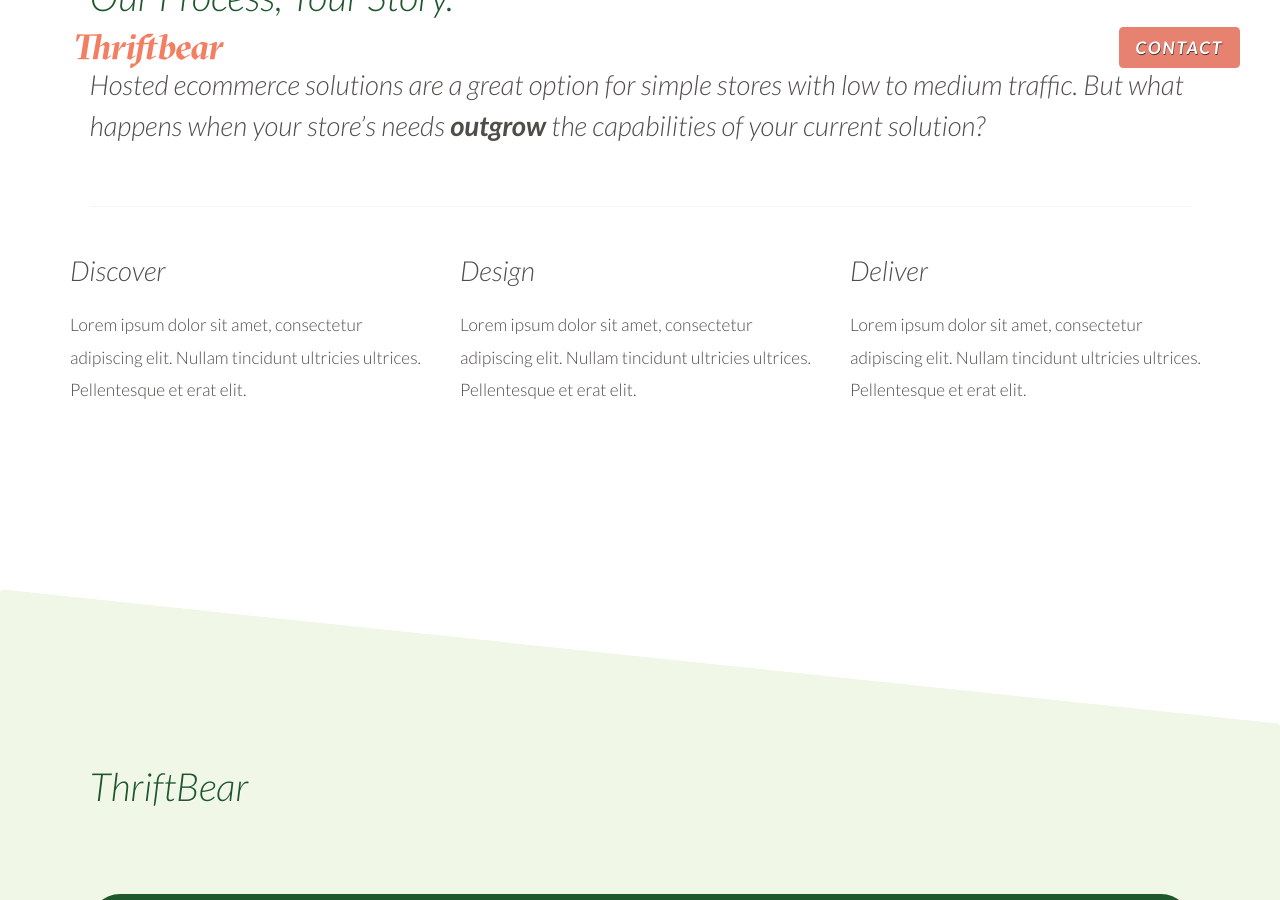
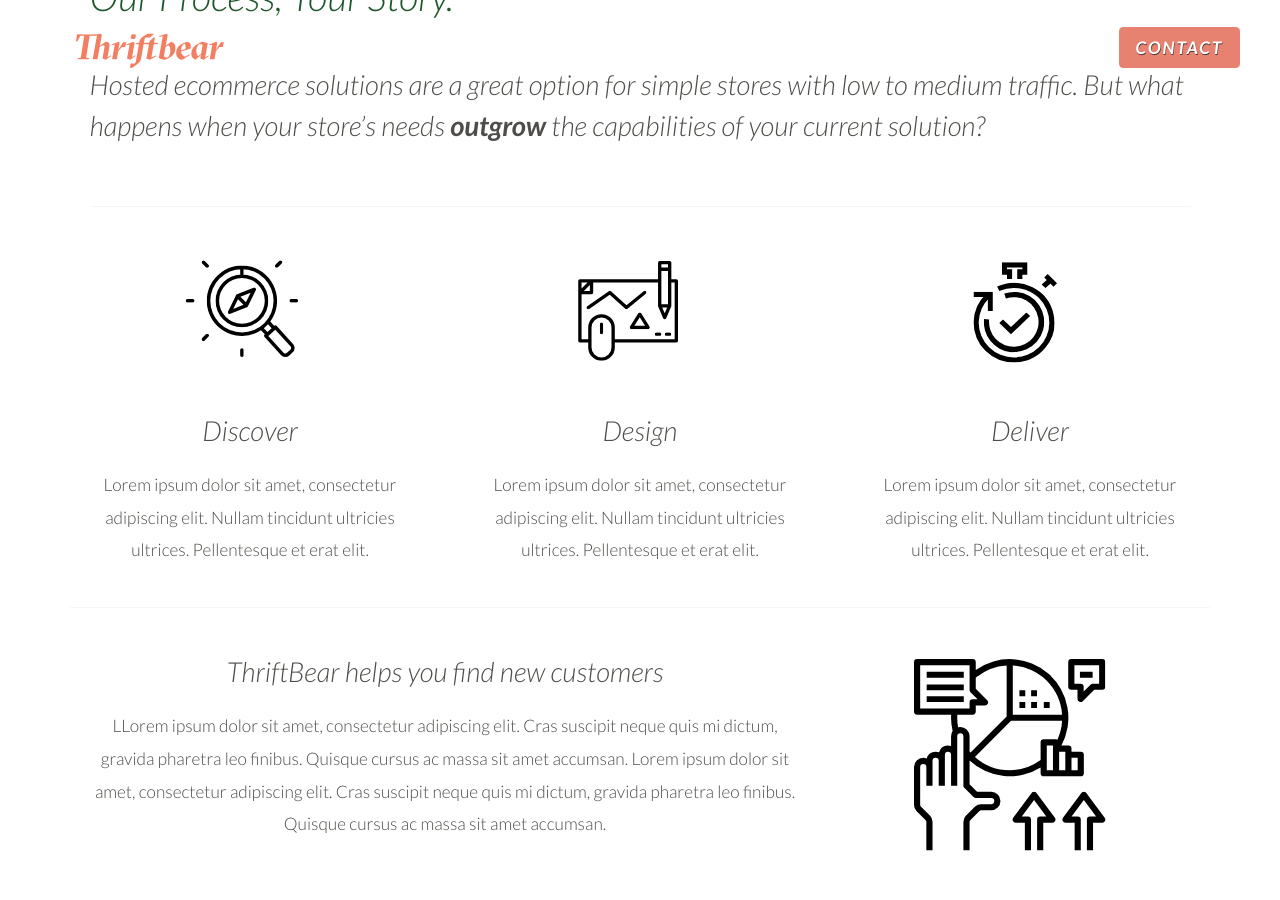
Before and after one commit to thriftbear/thriftbear-spa, a Jekyll site: the page built from src/index.html, in a window 1280 px wide and 900 px high, scrolled down 849 px. Built offline with Jekyll 4.4.1, drawn with Linux system fonts in a browser that asks for light colours; comment, search, counter and statistics services are not loaded.

Commit message:
basic rsync deploy script, moar iconz

```diff
--- a/src/_includes/mission.html
+++ b/src/_includes/mission.html
@@ -15,17 +15,50 @@
     </div>
 
     <div class="row">
-      <div class="col-xs-4">
+      <div class="col-sm-4 col-xs-12 text-center">
+        <img class="vector-icon"
+          src="{{ 'assets/svg/magnifier.svg' | relative_url }}"
+          onerror="this.onerror=null; this.src='{{ \'assets/svg/magnifier.png\' | relative_url }}'"
+          alt="{{ site.title }}" title="{{ site.title }}"
+        >
         <h3>Discover</h3>
         <p>Lorem ipsum dolor sit amet, consectetur adipiscing elit. Nullam tincidunt ultricies ultrices. Pellentesque et erat elit.</p>
       </div>
-      <div class="col-xs-4">
+      <div class="col-sm-4 col-xs-12 text-center">
+          <img class="vector-icon"
+            src="{{ 'assets/svg/pen.svg' | relative_url }}"
+            onerror="this.onerror=null; this.src='{{ \'assets/svg/pen.png\' | relative_url }}'"
+            alt="{{ site.title }}" title="{{ site.title }}"
+          >
         <h3>Design</h3>
         <p>Lorem ipsum dolor sit amet, consectetur adipiscing elit. Nullam tincidunt ultricies ultrices. Pellentesque et erat elit.</p>
       </div>
-      <div class="col-xs-4">
+      <div class="col-sm-4 col-xs-12 text-center">
+          <img class="vector-icon"
+            src="{{ 'assets/svg/timer.svg' | relative_url }}"
+            onerror="this.onerror=null; this.src='{{ \'assets/svg/timer.png\' | relative_url }}'"
+            alt="{{ site.title }}" title="{{ site.title }}"
+          >
         <h3>Deliver</h3>
         <p>Lorem ipsum dolor sit amet, consectetur adipiscing elit. Nullam tincidunt ultricies ultrices. Pellentesque et erat elit.</p>
+      </div>
+    </div>
+
+    <div class="row">
+      <div class="col-xs-12">
+          <hr>
+      </div>
+
+      <div class="col-sm-8 col-xs-12 text-center">
+        <h3>ThriftBear helps you find new customers</h3>
+        <p>LLorem ipsum dolor sit amet, consectetur adipiscing elit. Cras suscipit neque quis mi dictum, gravida pharetra leo finibus. Quisque cursus ac massa sit amet accumsan. Lorem ipsum dolor sit amet, consectetur adipiscing elit. Cras suscipit neque quis mi dictum, gravida pharetra leo finibus. Quisque cursus ac massa sit amet accumsan.</p>
+      </div>
+      <div class="col-sm-4 col-xs-12 text-center">
+          <img class="vector-icon-lg"
+            src="{{ 'assets/svg/charts.svg' | relative_url }}"
+            onerror="this.onerror=null; this.src='{{ \'assets/svg/charts.png\' | relative_url }}'"
+            alt="{{ site.title }}" title="{{ site.title }}"
+          >
       </div>
     </div>
 
--- a/src/_sass/_components.scss
+++ b/src/_sass/_components.scss
@@ -361,3 +361,13 @@ ul.social-buttons {
     }
   }
 }
+.vector-icon {
+  width: 14rem;
+  height: auto;
+  padding: 2rem 2rem 2rem 0;
+}
+.vector-icon-lg {
+  width: 28rem;
+  height: auto;
+  padding: 0 4rem 4rem 0;
+}
```
Also changed, not shown: src/assets/img/charts.png (added), src/assets/img/magnifier.png (added), src/assets/img/pen.png (added), src/assets/img/timer.png (added), src/assets/svg/charts.svg (added), src/assets/svg/magnifier.svg (added), src/assets/svg/pen.svg (added), src/assets/svg/timer.svg (added), 2 other files.
